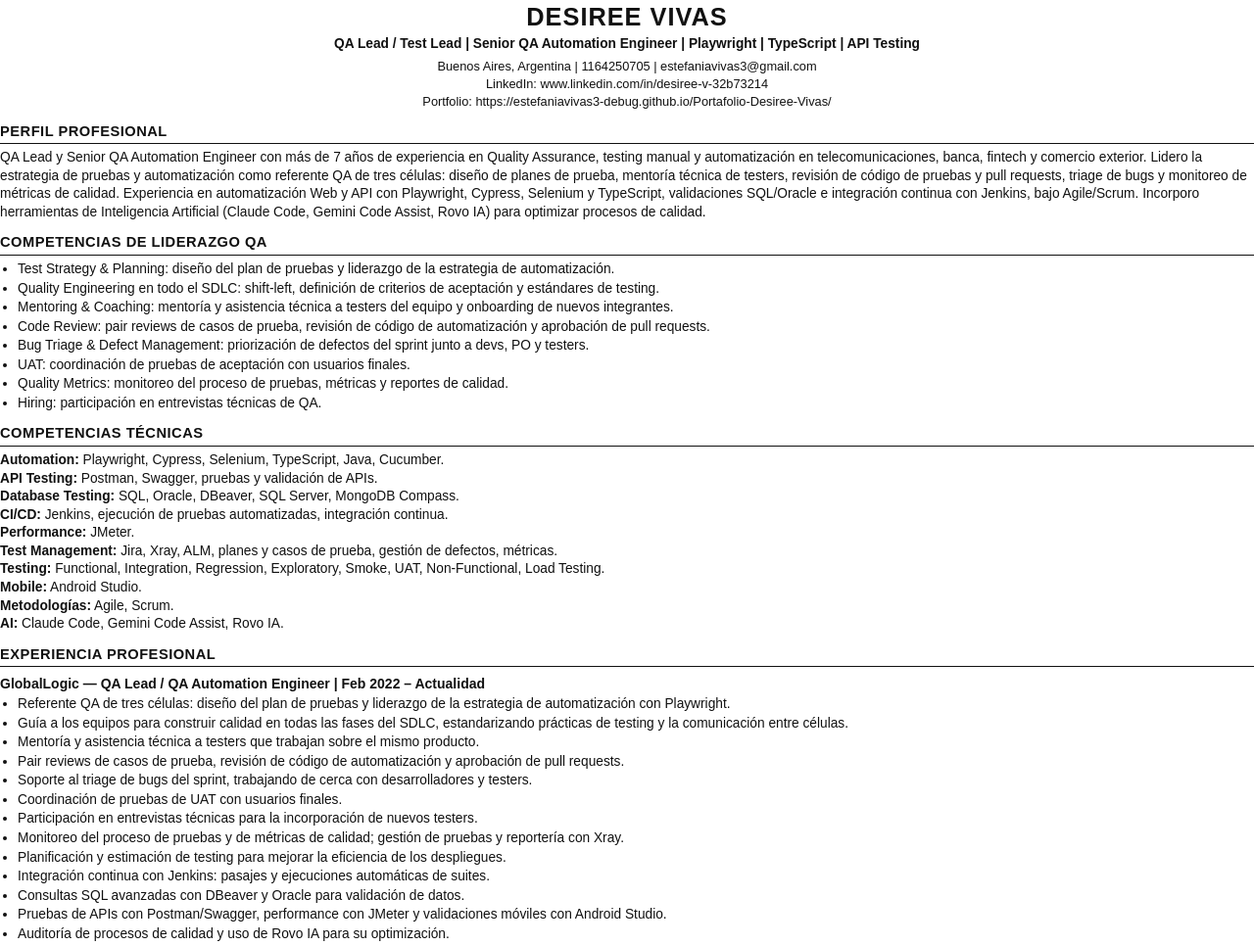
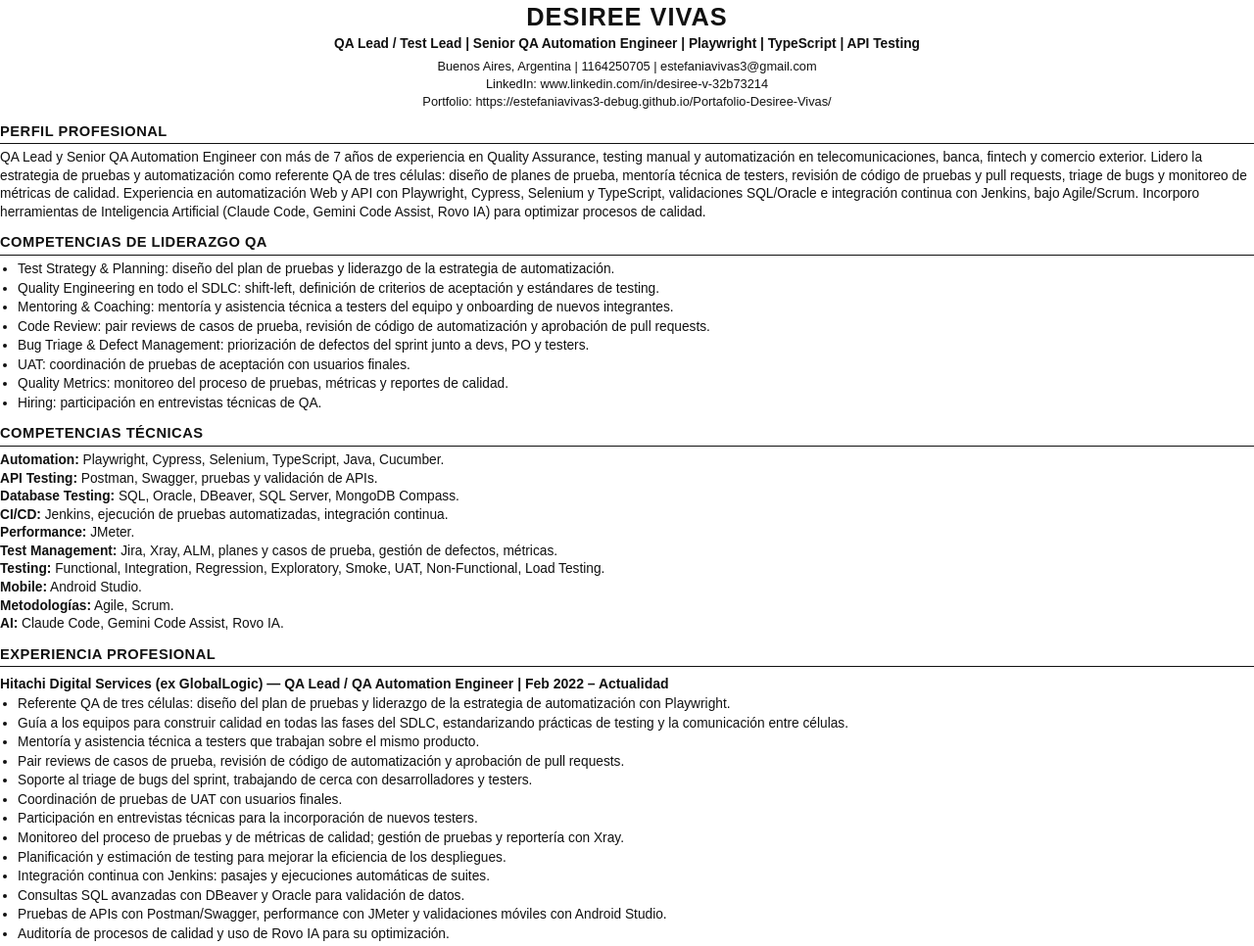
Before and after one commit to estefaniavivas3-debug/Portafolio-Desiree-Vivas, a plain HTML site: page cv/CV_Desiree_Vivas_QA_Lead.html in a window 1280 px wide. Shown: the top 966 px of the page at 98% size. Drawn offline with Linux system fonts and the light colour scheme.

Commit message:
Rename GlobalLogic to Hitachi Digital Services in CV
Co-Authored-By: Claude Opus 5.5 <noreply@anthropic.com>
Claude-Session: https://claude.ai/code/session_01KTQhpcjomqgSPoSwCYJYKz

```diff
--- a/cv/CV_Desiree_Vivas_QA_Lead.html
+++ b/cv/CV_Desiree_Vivas_QA_Lead.html
@@ -43,7 +43,7 @@ p{margin:3px 0}
 <b>AI:</b> Claude Code, Gemini Code Assist, Rovo IA.</p>
 
 <h2>EXPERIENCIA PROFESIONAL</h2>
-<h3>GlobalLogic — QA Lead / QA Automation Engineer | Feb 2022 – Actualidad</h3>
+<h3>Hitachi Digital Services (ex GlobalLogic) — QA Lead / QA Automation Engineer | Feb 2022 – Actualidad</h3>
 <ul>
 <li>Referente QA de tres células: diseño del plan de pruebas y liderazgo de la estrategia de automatización con Playwright.</li>
 <li>Guía a los equipos para construir calidad en todas las fases del SDLC, estandarizando prácticas de testing y la comunicación entre células.</li>
```
Also changed, not shown: 2 other files.
